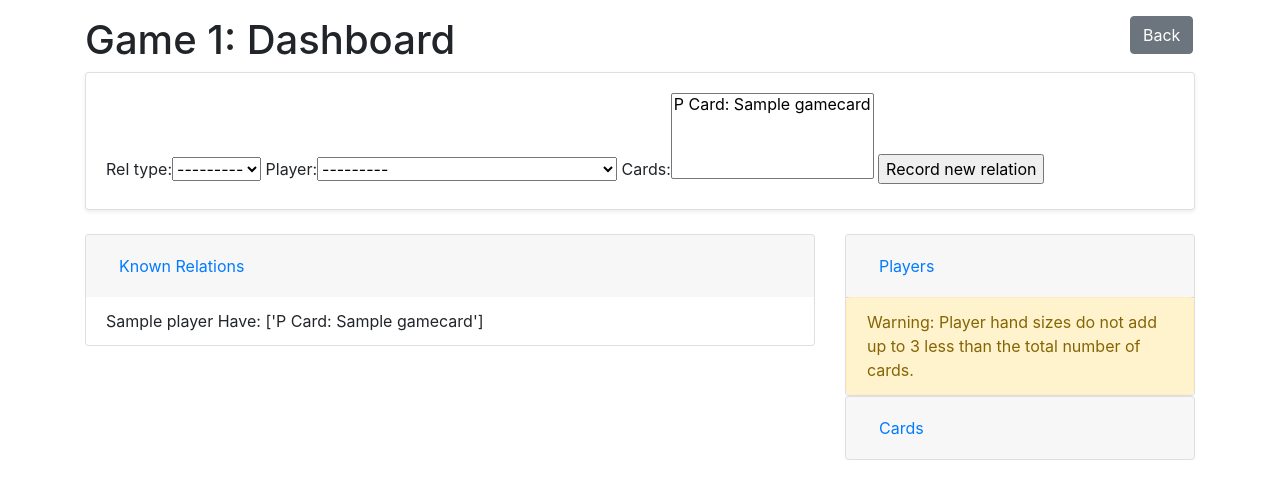
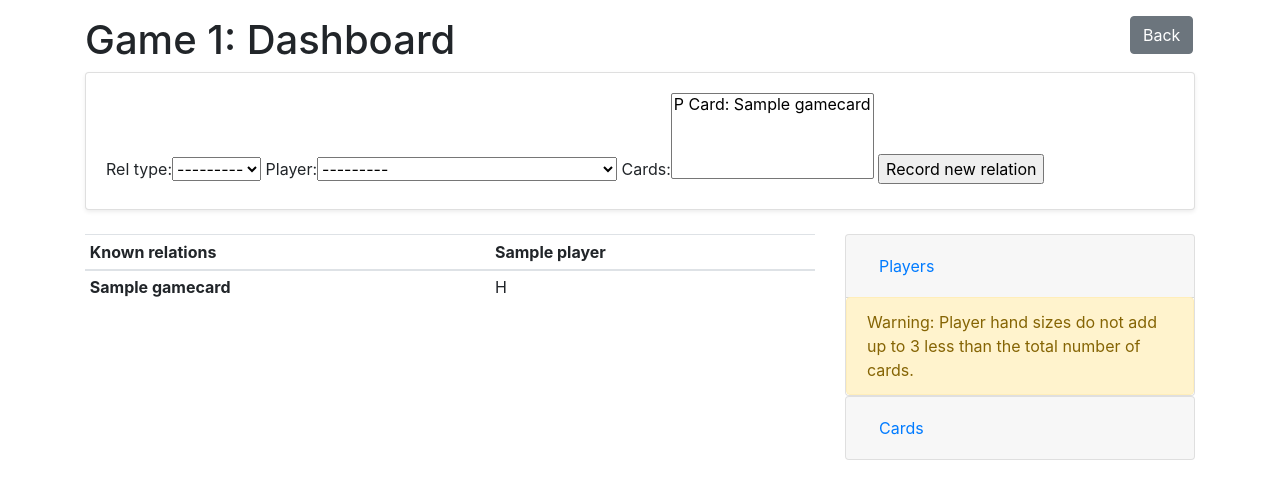
Before and after one commit to dabreese00/clue-solver-django, a Django app: page /dashboard/1/ in a window 1280 px wide. Shown: the part 56-555 px from the top of the page. Run offline with Django 3.2, Linux system fonts and the light colour scheme; tables that the repository leaves empty hold one stand-in row (values such as "Sample post").

Commit message:
Change dashboard page to use a table
Instead of a simple list of relations, now the gameplay dashboard
displays the relations more intuitively in a table, similar to a Clue
sheet.

```diff
--- a/cluesolver/games/templates/games/gameplay_dashboard.html
+++ b/cluesolver/games/templates/games/gameplay_dashboard.html
@@ -32,26 +32,34 @@ Game {{ game.id }}: Dashboard
 
 <div class="row">
     <div class="col-sm">
-        <div class="accordion" id="relations-accordion">
-            <div class="card">
-                <div class="card-header" id="relations">
-                    <h2 class="mb-0">
-                        <button class="btn btn-link btn-block text-left" type="button" data-toggle="collapse" data-target="#relationsList" aria-expanded="true" aria-controls="relationsList">
-                            Known Relations
-                        </button>
-                    </h2>
-                </div>
-                <div id="relationsList" class="collapse show" aria-labelledby="relations" data-parent="#relations-accordion">
-                    <ul class="list-group list-group-flush">
-                    	{% for relation in game.known_relations.all %}
-                            <li class="list-group-item">
-                                {{ relation }}
-                            </li>
-                    	{% endfor %}
-                    </ul>
-                </div>
-            </div>
-        </div>
+        <table class="table table-sm table-hover">
+            <thead>
+                <tr>
+                    <th scope="col">Known relations</th>
+                    {% for player in game.players.all %}
+                        <th scope="col">{{ player.name }}</th>
+                    {% endfor %}
+                <tr>
+            </thead>
+            <tbody>
+                <!-- TODO: for t.label where t in ClueRelation.CardType -->
+                {% for card in game.cards.all %}
+                <!-- TODO: for c in game.cards.all where c.card_type == t -->
+                    <tr>
+                        <th scope="row">{{ card.name }}</th>
+                        {% for player in game.players.all %}
+                            <td>
+                            {% for r in player.relations_containing.all %}
+                                {% if card in r.cards.all %}
+                                    {{ r.rel_type }}
+                                {% endif %}
+                            {% endfor %}
+                            </td>
+                        {% endfor %}
+                    </tr>
+                {% endfor %}
+            </tbody>
+        </table>
     </div>
     <div class="col-sm-4">
         <div class="row">
```
